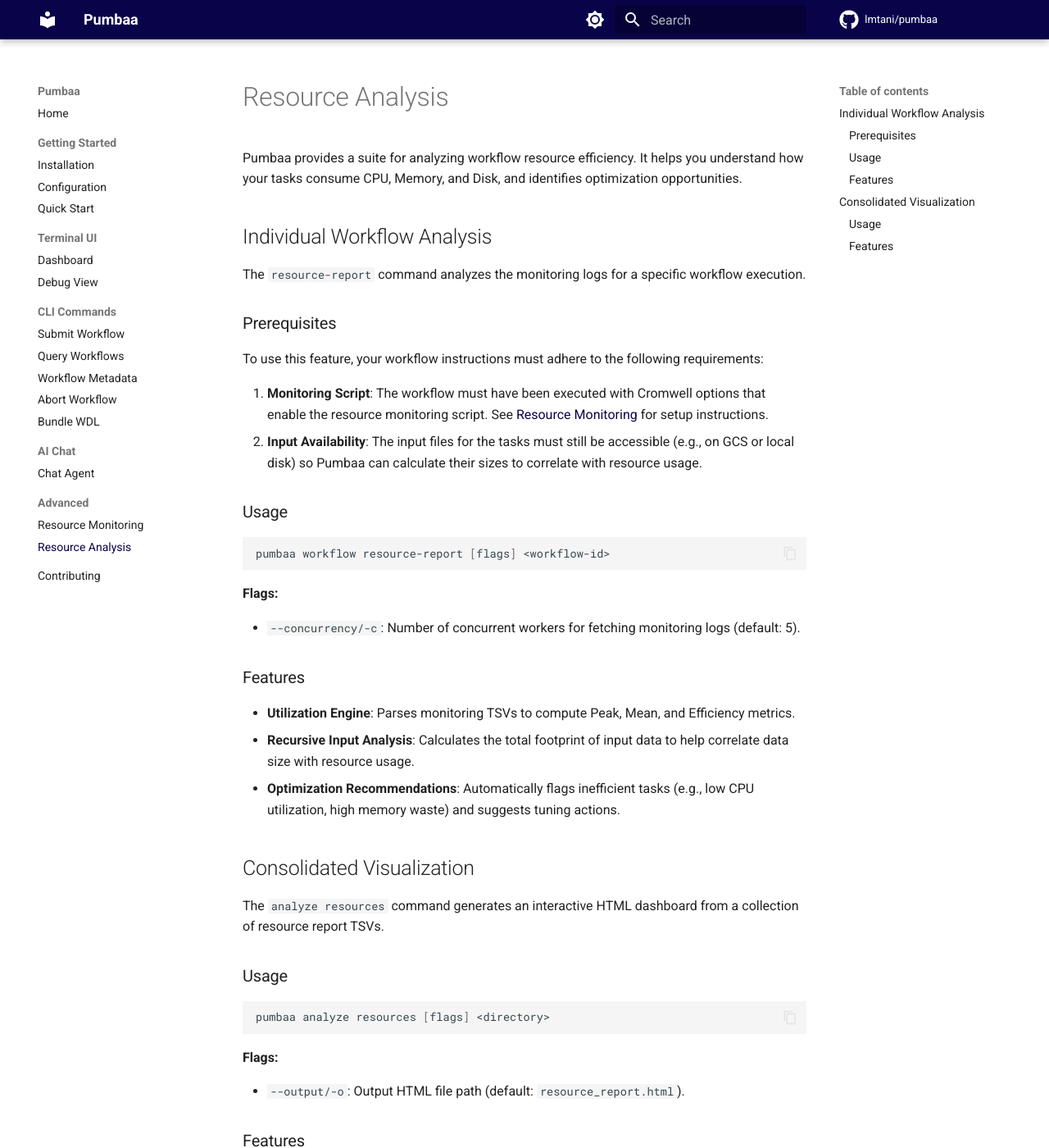
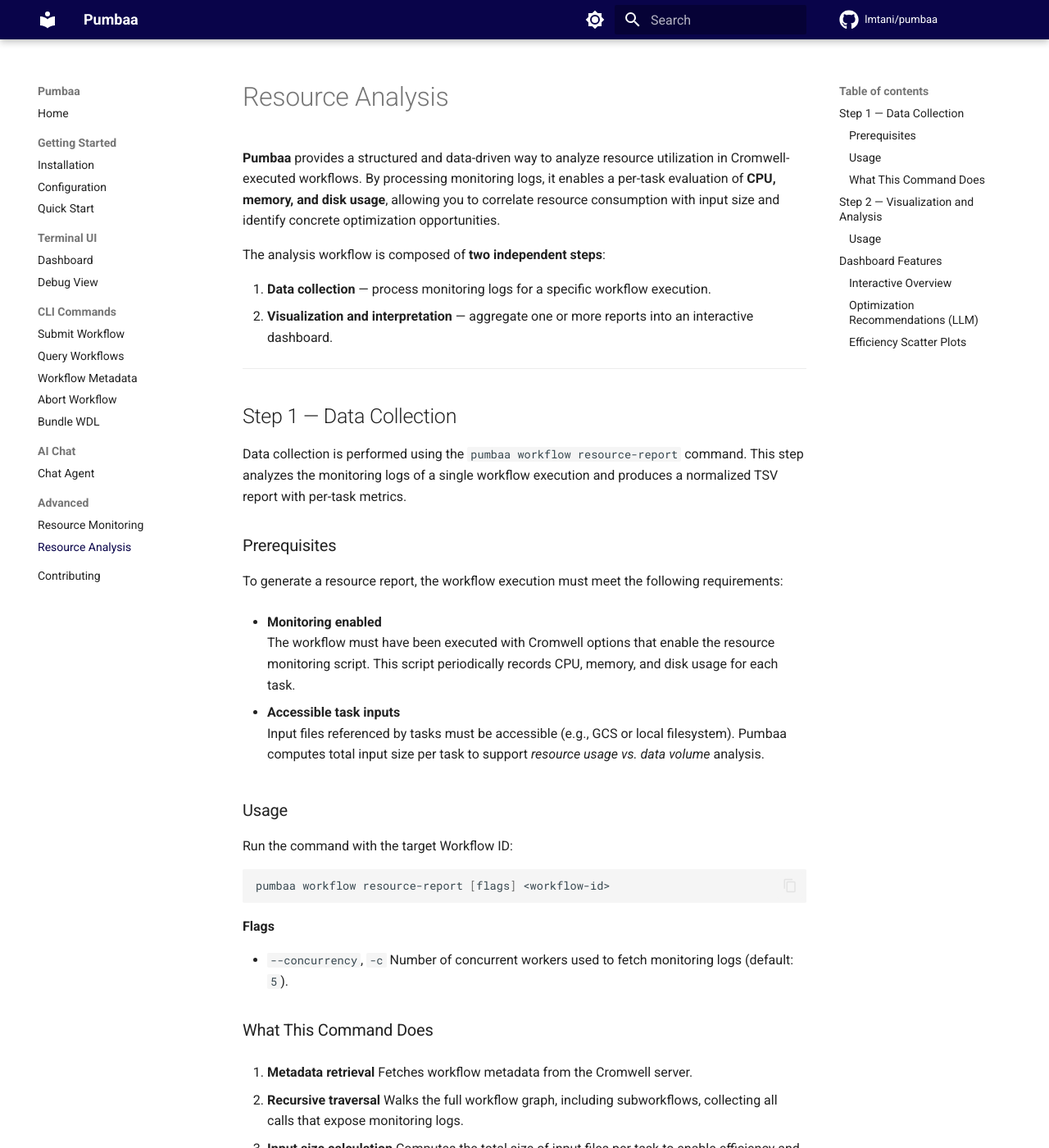
Before and after one commit to lmtani/pumbaa, an MkDocs documentation site: the page built from docs/features/resource-analysis.md, in a window 1280 px wide and 1400 px high. Shown: the whole window at 82% size. Built offline with MkDocs 1.6.1 and Material for MkDocs 9.7.7, drawn with Linux system fonts in a browser that asks for light colours; comment, search, counter and statistics services are not loaded; some of the changed text lies outside the part shown.

Commit message:
docs: better describe new feature

````diff
--- a/docs/features/resource-analysis.md
+++ b/docs/features/resource-analysis.md
@@ -1,50 +1,119 @@
 # Resource Analysis
 
-Pumbaa provides a suite for analyzing workflow resource efficiency. It helps you understand how your tasks consume CPU, Memory, and Disk, and identifies optimization opportunities.
+**Pumbaa** provides a structured and data-driven way to analyze resource utilization in Cromwell-executed workflows. By processing monitoring logs, it enables a per-task evaluation of **CPU, memory, and disk usage**, allowing you to correlate resource consumption with input size and identify concrete optimization opportunities.
 
-## Individual Workflow Analysis
+The analysis workflow is composed of **two independent steps**:
 
-The `resource-report` command analyzes the monitoring logs for a specific workflow execution.
+1. **Data collection** — process monitoring logs for a specific workflow execution.
+2. **Visualization and interpretation** — aggregate one or more reports into an interactive dashboard.
+
+---
+
+## Step 1 — Data Collection
+
+Data collection is performed using the `pumbaa workflow resource-report` command. This step analyzes the monitoring logs of a single workflow execution and produces a normalized TSV report with per-task metrics.
 
 ### Prerequisites
 
-To use this feature, your workflow instructions must adhere to the following requirements:
+To generate a resource report, the workflow execution must meet the following requirements:
 
-1.  **Monitoring Script**: The workflow must have been executed with Cromwell options that enable the resource monitoring script. See [Resource Monitoring](resource-monitoring.md) for setup instructions.
-2.  **Input Availability**: The input files for the tasks must still be accessible (e.g., on GCS or local disk) so Pumbaa can calculate their sizes to correlate with resource usage.
+- **Monitoring enabled**
+  The workflow must have been executed with Cromwell options that enable the resource monitoring script. This script periodically records CPU, memory, and disk usage for each task.
+
+- **Accessible task inputs**
+  Input files referenced by tasks must be accessible (e.g., GCS or local filesystem). Pumbaa computes total input size per task to support *resource usage vs. data volume* analysis.
 
 ### Usage
+
+Run the command with the target Workflow ID:
 
 ```bash
 pumbaa workflow resource-report [flags] <workflow-id>
 ```
 
-**Flags:**
+**Flags**
 
--   `--concurrency/-c`: Number of concurrent workers for fetching monitoring logs (default: 5).
+* `--concurrency`, `-c`
+  Number of concurrent workers used to fetch monitoring logs (default: `5`).
 
-### Features
+### What This Command Does
 
--   **Utilization Engine**: Parses monitoring TSVs to compute Peak, Mean, and Efficiency metrics.
--   **Recursive Input Analysis**: Calculates the total footprint of input data to help correlate data size with resource usage.
--   **Optimization Recommendations**: Automatically flags inefficient tasks (e.g., low CPU utilization, high memory waste) and suggests tuning actions.
+1. **Metadata retrieval**
+   Fetches workflow metadata from the Cromwell server.
 
-## Consolidated Visualization
+2. **Recursive traversal**
+   Walks the full workflow graph, including subworkflows, collecting all calls that expose monitoring logs.
 
-The `analyze resources` command generates an interactive HTML dashboard from a collection of resource report TSVs.
+3. **Input size calculation**
+   Computes the total size of input files per task to enable efficiency and scaling analysis.
+
+4. **Monitoring log parsing**
+   Downloads and parses per-task monitoring TSVs to derive:
+
+     * Peak memory usage
+     * Peak disk usage
+     * Mean CPU utilization
+
+5. **Report generation**
+   Writes the aggregated results to `<workflow-id>.tsv` in the current working directory.
+
+---
+
+## Step 2 — Visualization and Analysis
+
+Once one or more TSV reports have been generated, the `pumbaa analyze resources` command aggregates them into an interactive HTML dashboard.
 
 ### Usage
+
+Point the command to a directory containing one or more TSV files:
 
 ```bash
 pumbaa analyze resources [flags] <directory>
 ```
 
-**Flags:**
+**Flags**
 
--   `--output/-o`: Output HTML file path (default: `resource_report.html`).
+* `--output`, `-o`
+  Output path for the generated HTML report
+  (default: `resource_report.html`)
 
-### Features
+* `--no-llm`
+  Disable LLM-based optimization recommendations. Useful for offline usage or faster generation.
 
--   **Interactive Dashboard**: A self-contained HTML report with interactive charts.
--   **Efficiency Scatter Plots**: Visualizes Efficiency vs. Input Size for CPU, Memory, and Disk to spot scaling trends and outliers.
--   **Smart Filtering**: Filter tasks by status (Critical, Warning, Good) to focus on the biggest cost drivers.
+* `--llm-batch-size`
+  Number of tasks analyzed per LLM request (default: `25`).
+
+---
+
+## Dashboard Features
+
+### Interactive Overview
+
+The generated output is a **self-contained HTML file**, viewable in any modern browser. It provides both a high-level summary of workflow efficiency and detailed per-task metrics.
+
+![Resource Analysis Report](../assets/resource-analysis-report.png)
+
+---
+
+### Optimization Recommendations (LLM)
+
+When enabled, Pumbaa uses a Large Language Model (LLM) to analyze task-level metrics and generate actionable optimization recommendations. Common patterns include:
+
+* Over-provisioned memory leading to unnecessary cost
+* Low CPU utilization causing suboptimal runtimes
+* Disk usage outliers and scaling anomalies
+
+> **Note**
+> When running with `--no-llm`, the report includes only descriptive statistics and visualizations, without automated optimization guidance.
+
+---
+
+### Efficiency Scatter Plots
+
+Selecting an individual task opens a detailed modal view with efficiency plots such as **Memory Usage vs. Input Size**. These plots are particularly useful for:
+
+* Identifying non-linear scaling behavior
+* Detecting tasks with inconsistent resource profiles
+* Validating runtime assumptions across varying input sizes
+
+![Resource Analysis Modal](../assets/resource-analysis-report-modal.png)
--- a/mkdocs.yml
+++ b/mkdocs.yml
@@ -34,6 +34,7 @@
     - search.suggest
     - content.code.copy
     - content.code.annotate
+    - content.images.lightbox
 
 nav:
   - Home: index.md
@@ -83,3 +84,7 @@
 
 plugins:
   - search
+  - glightbox:
+      zoomable: true
+      draggable: true
+      loop: false
````
Also changed, not shown: docs/assets/resource-analysis-report-modal.png (added), docs/assets/resource-analysis-report.png (added), 1 other file.
